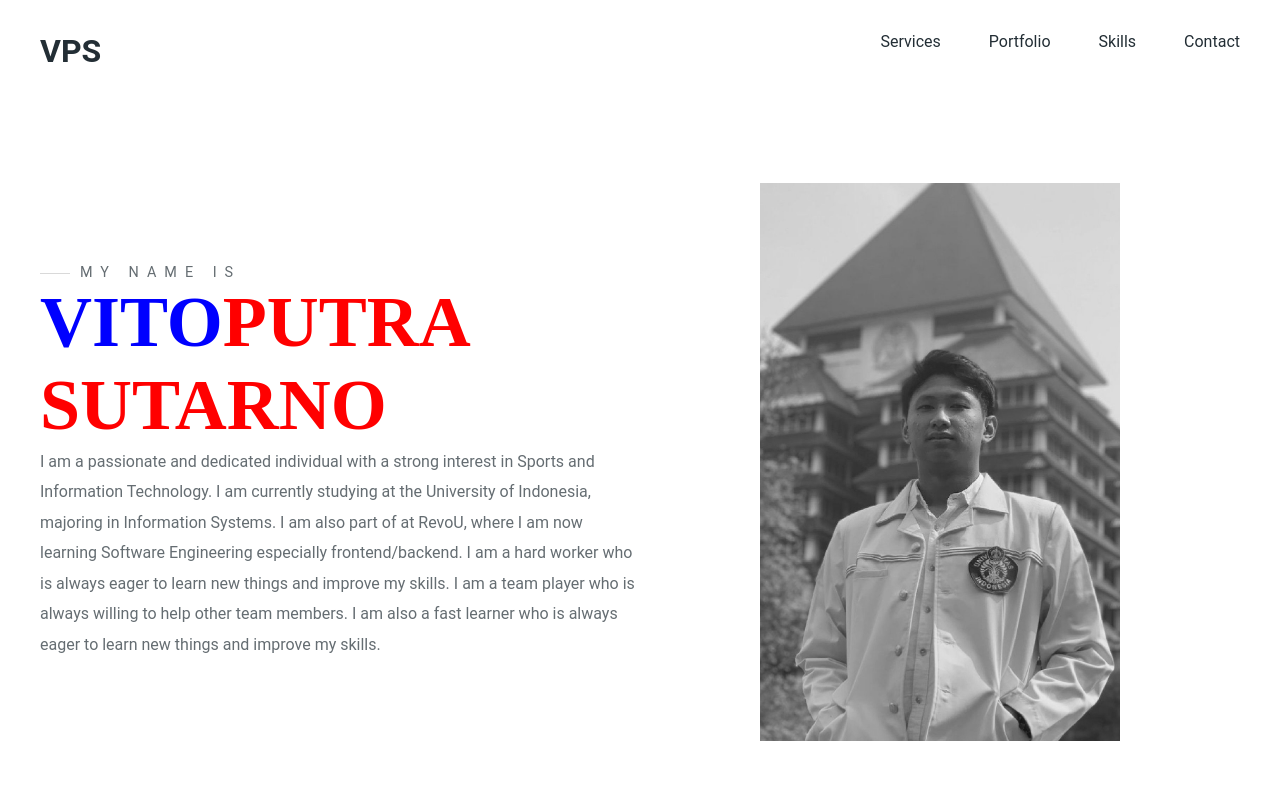
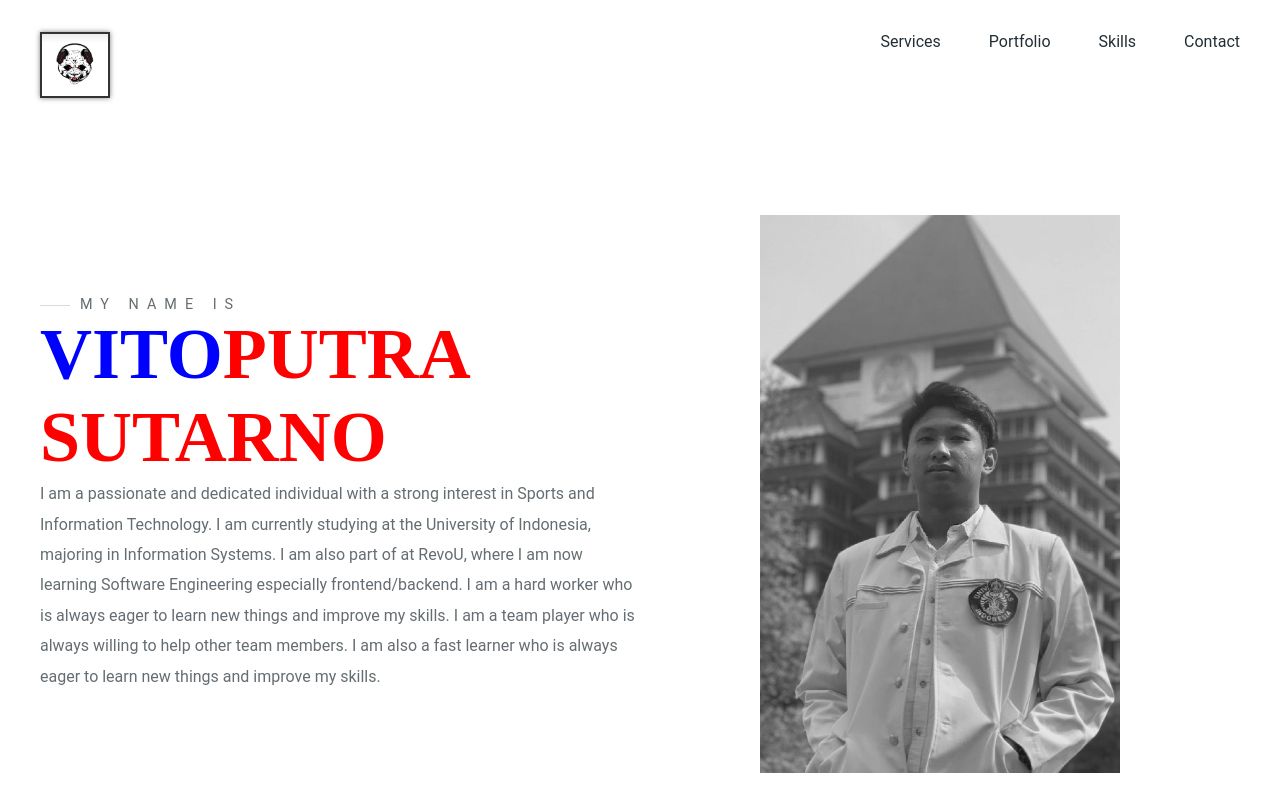
Before and after one commit to revou-fsse-3/module-2-vitooputraa, a plain HTML site: page index.html in a window 1280 px wide. Shown: the top 800 px of the page. Drawn offline with Linux system fonts and the light colour scheme; a web font is replaced by a local one.

Commit message:
add styling

```diff
--- a/index.html
+++ b/index.html
@@ -4,6 +4,7 @@
         <meta charset="UTF-8">
         <meta http-equiv="X-UA-Compatible" content="IE=edge">
         <meta name="viewport" content="width=device-width, initial-scale=1.0">
+        <meta >
         <title>Vito Putra Sutarno - FSSE</title>
         <link rel="stylesheet" href="./styles/style.css">
         <link rel="icon" type="image/x-icon" href="./assets/icon.png">
@@ -12,9 +13,9 @@
         <header>
             <div class="main-container">
                 <div class="nav">
-                    <div class="logo">
-                        <a href="/">VPS</a>
-                    </div>
+                    <picture>
+                        <a href="\"><img src="/assets/panda.jpg" alt="gambar panda" width="70" id="panda-image"></a>
+                    </picture>
 
                     <nav>
                         <ul>
@@ -199,7 +200,7 @@
                 <div class="contact-left">
                     <form class="contact-form" action="https://formspree.io/f/mwkdazdn" method="POST">
                         <div>
-                            <input type="text" placeholder="Name" name="name" required>
+                            <input type="text" placeholder="Full Name" name="name" required>
                         </div>
                         <div>
                             <input type="email" placeholder="Email" name="email" required>
--- a/styles/style.css
+++ b/styles/style.css
@@ -21,6 +21,20 @@
     --itemBorderRadius: 0.7rem;
 }
 
+#panda-image {
+    width: 70px; /* Lebar tetap */
+    border: 2px solid #333; /* Garis tepi dengan warna abu-abu */
+    box-shadow: 0 0 5px rgba(0, 0, 0, 0.5); /* Bayangan lembut */
+    transition: transform 0.2s ease; /* Efek transisi hover */
+/* Tambahkan gaya kursor tangan untuk menunjukkan interaktivitas */
+    cursor: pointer;
+  }
+
+  /* Ketika gambar dihover, perbesar sedikit */
+  #panda-image:hover {
+    transform: scale(1.1);
+  }
+
 * {
     margin: 0;
     padding: 0;
@@ -37,7 +51,12 @@ body.light-mode {
     font-family: 'Roboto', sans-serif;
     background-color: #ffffff;
     color: #333333;
+    /* background-image: url('panda.jpg');
+    background-repeat: no-repeat;
+    background-attachment: fixed;
+    background-position: center; */
 }
+
 
 .fade-in {
     animation: fadeIn ease-in-out;
```
Also changed, not shown: assets/panda.jpg (added), styles/panda.jpg (added).
